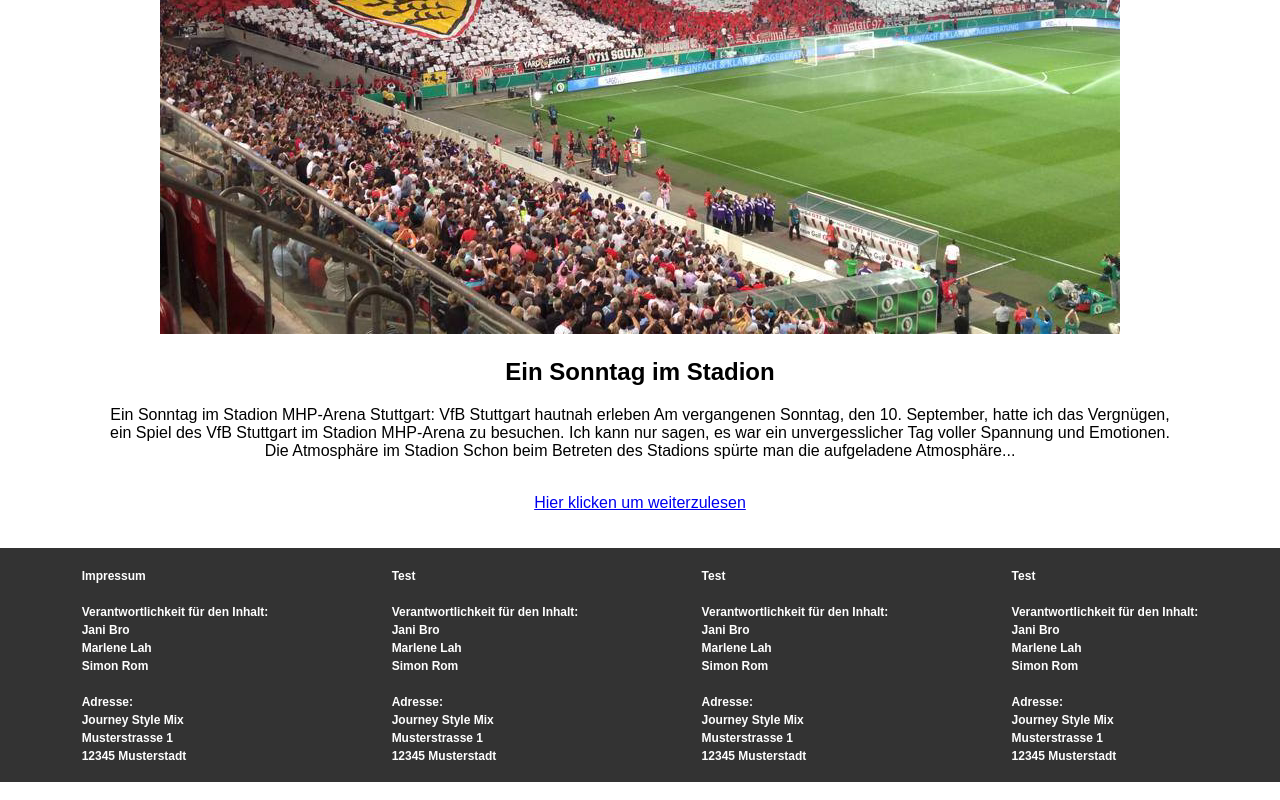
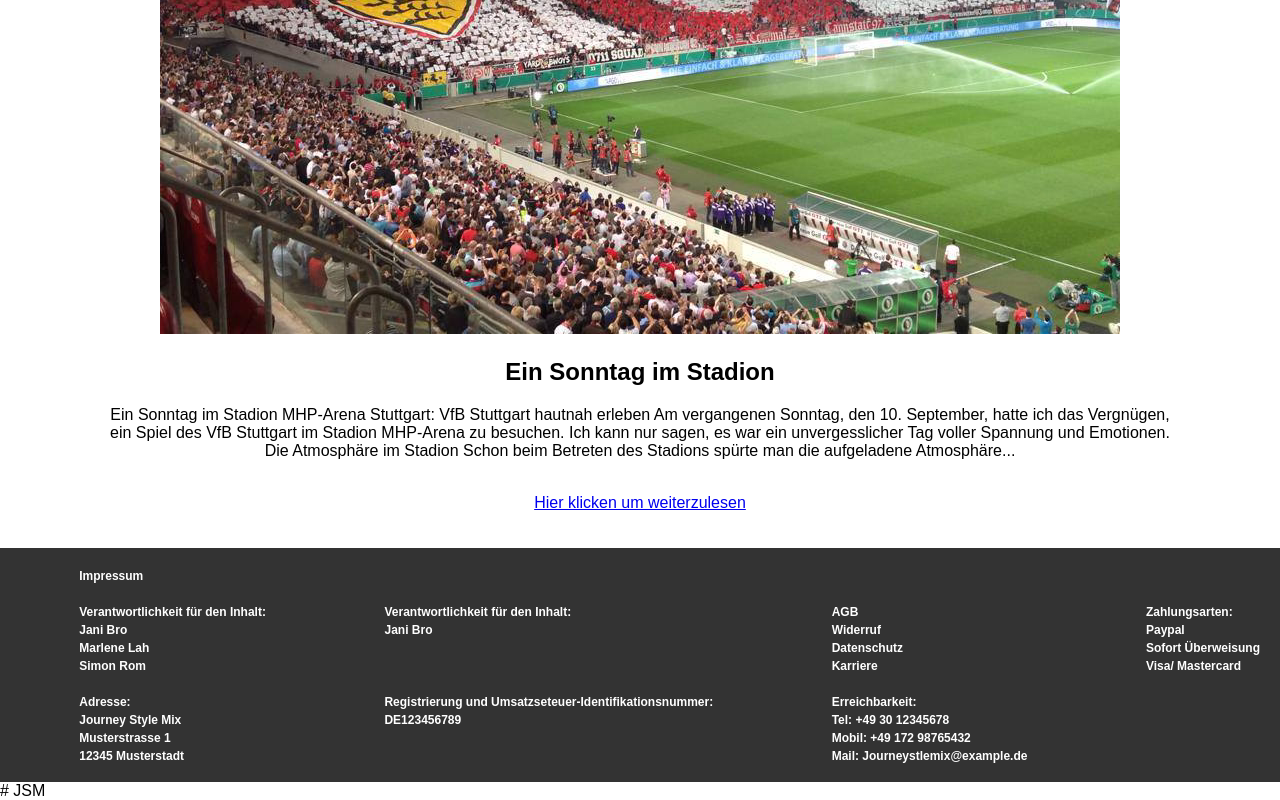
Before and after one commit to Rommelsimon/Journeystylemix1, a plain HTML site: page index.html in a window 1280 px wide. Shown: the part 3299-4099 px from the top of the page. Drawn offline with Linux system fonts and the light colour scheme.

Commit message:
first commit

```diff
--- a/index.html
+++ b/index.html
@@ -5,6 +5,7 @@
     <meta charset="UTF-8">
     <meta name="viewport" content="width=device-width, initial-scale=1.0">
     <link rel="stylesheet" href="Blog.css">
+    <script src="app.js"></script>
     <title>Journey Style Mix</title>
 </head>
 
@@ -12,7 +13,7 @@
 
     <header>
         <div id="logo">
-            <a href="Blog.html"><img src="Logo.jpeg"></a>
+            <a href="index.html"><img src="Logo.jpeg"></a>
         </div>
         <nav>
             <ul>
@@ -71,7 +72,6 @@
             <br> <br>
             </p><a href="Stadion 2.png">Hier klicken um weiterzulesen</a></p>
     </section>
-
 </body>
 
 <footer>
@@ -86,32 +86,27 @@
             <b>Journey Style Mix</b><br><b>Musterstrasse 1<b><br></b> 12345 Musterstadt</b><br><br></div>
             <br>
             <div class="grid-item"> <br>
-                <b>Test</b>
                 <br>
                 <br>
-                <b>Verantwortlichkeit für den Inhalt: <br>Jani Bro<br> Marlene Lah<br> Simon Rom</b>
+                <b>Verantwortlichkeit für den Inhalt: <br>Jani Bro<br><br></b>
                 <br><br>
-                <b>Adresse:</b><br>
-                <b>Journey Style Mix</b><br><b>Musterstrasse 1<b><br></b> 12345 Musterstadt</b><br><br></div>
+                <b>Registrierung und Umsatzseteuer-Identifikationsnummer:</b><br>
+                <b>DE123456789</b><br><b><b><br></b></b><br><br></div>
                 <br>
                 <div class="grid-item"> <br>
-                    <b>Test</b>
                     <br>
                     <br>
-                    <b>Verantwortlichkeit für den Inhalt: <br>Jani Bro<br> Marlene Lah<br> Simon Rom</b>
+                    <b>AGB<br>Widerruf<br>Datenschutz<br>Karriere</b>
                     <br><br>
-                    <b>Adresse:</b><br>
-                    <b>Journey Style Mix</b><br><b>Musterstrasse 1<b><br></b> 12345 Musterstadt</b><br><br></div>
+                    <b>Erreichbarkeit:</b><br>
+                    <b>Tel: +49 30 12345678</b><br><b>Mobil: +49 172 98765432<b><br></b>Mail: Journeystlemix@example.de</b><br><br></div>
                     <br>
                     <div class="grid-item"> <br>
-                        <b>Test</b>
                         <br>
                         <br>
-                        <b>Verantwortlichkeit für den Inhalt: <br>Jani Bro<br> Marlene Lah<br> Simon Rom</b>
-                        <br><br>
-                        <b>Adresse:</b><br>
-                        <b>Journey Style Mix</b><br><b>Musterstrasse 1<b><br></b> 12345 Musterstadt</b><br><br></div>
-                        <br>
+                        <b>Zahlungsarten:<br>Paypal<br>Sofort Überweisung<br>Visa/ Mastercard</b>
+                        <br><br><br><br><br><br><br>
 </footer>
 
 </html>
+# JSM
```
